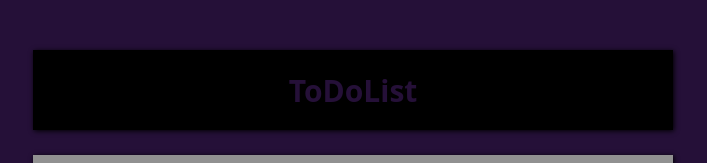
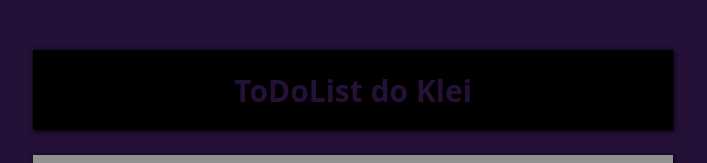
Before and after one commit to KleidsonRocha/ToDoList, a plain HTML site: page index.html in a window 1280 px wide. Shown: the top 163 px of the page, without its empty margins (287-994 px from the left). Drawn offline with Linux system fonts and the light colour scheme.

Commit message:
kleiklei

```diff
--- a/index.html
+++ b/index.html
@@ -9,7 +9,7 @@
 <body>
     <div class="todo">
         <div class="todo__title">
-            ToDoList
+            ToDoList do Klei
         </div>
 
         <div class="todo__new-item" id="newItem">
@@ -18,7 +18,6 @@
             <button id="aa" class="newButton" onclick="addOnBank()">Enter</button>
         </div>
         <div class="todo__list" id='todoList'>
-        <p>teste</p>
         </div>
 
 
```
Also changed, not shown: Novo Documento de Texto.txt (added).
